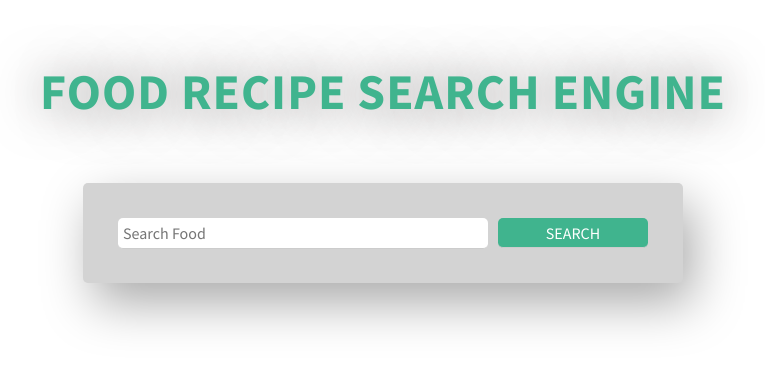
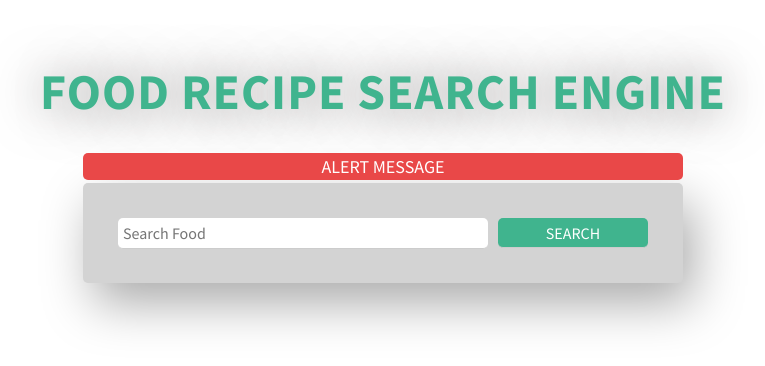
Before and after one commit to MuhammadHafidzMisrudin/learning-js-dev, a React (Create React App) app in the folder food-recipe-search/: page / in a window 1280 px wide. Shown: the top 366 px of the page, without its empty margins (257-1022 px from the left). Built offline with nearby package versions, Linux system fonts and the light colour scheme.

Commit message:
updated to import a link of alert component.

```diff
--- a/food-recipe-search/src/App.js
+++ b/food-recipe-search/src/App.js
@@ -3,6 +3,8 @@ import Axios from "axios";
 import {v4 as uuidv4} from "uuid";
 import "./App.css";
 import Recipe from "./components/Recipe";
+import Alert from "./components/Alert";
+
 
 /*
     Author: Muhammad Hafidz Misrudin
@@ -68,6 +70,7 @@ const App = () => {
 
             {/* input form. */}
             <form className="search-form" action="" onSubmit={onSubmit}>
+                <Alert />
                 <input type="text" placeholder="Search Food" autoComplete="off" onChange={onChange} value={query} />
                 <input type="Submit" defaultValue="Search" />
             </form>
@@ -77,7 +80,7 @@ const App = () => {
                 {recipes !== [] &&
                     recipes.map((recipe) => {
                         // console.log(uuidv4());
-                        console.log("from-render-display-recipe-props: ",recipe.recipe); // debugger.
+                        console.log("from-render-display-recipe-props: ", recipe.recipe); // debugger.
 
                         // invoke Recipe component.
                         return (<Recipe key={uuidv4()} recipe={recipe} />);
```
